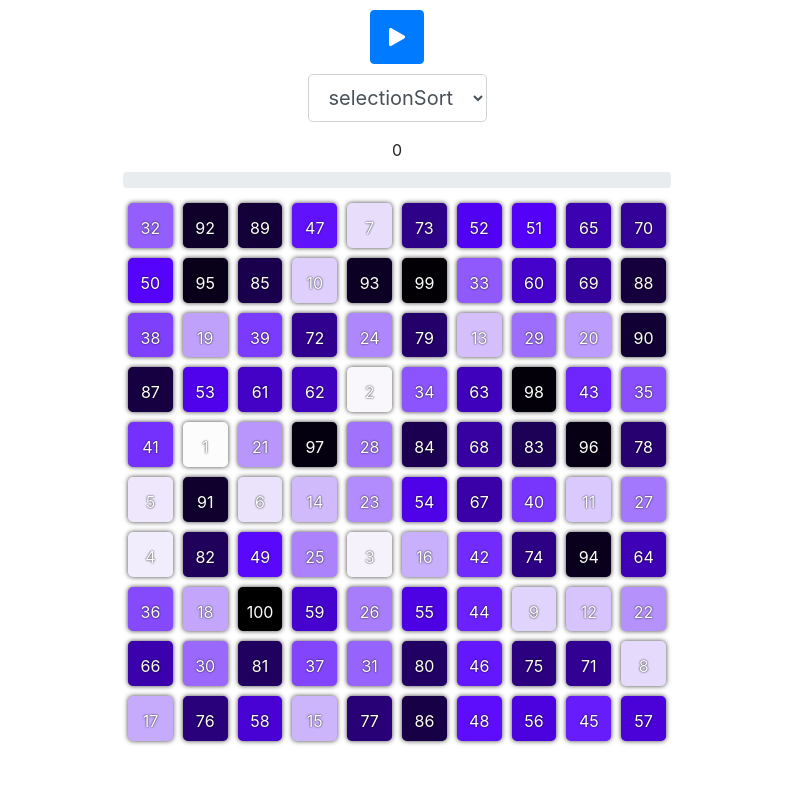
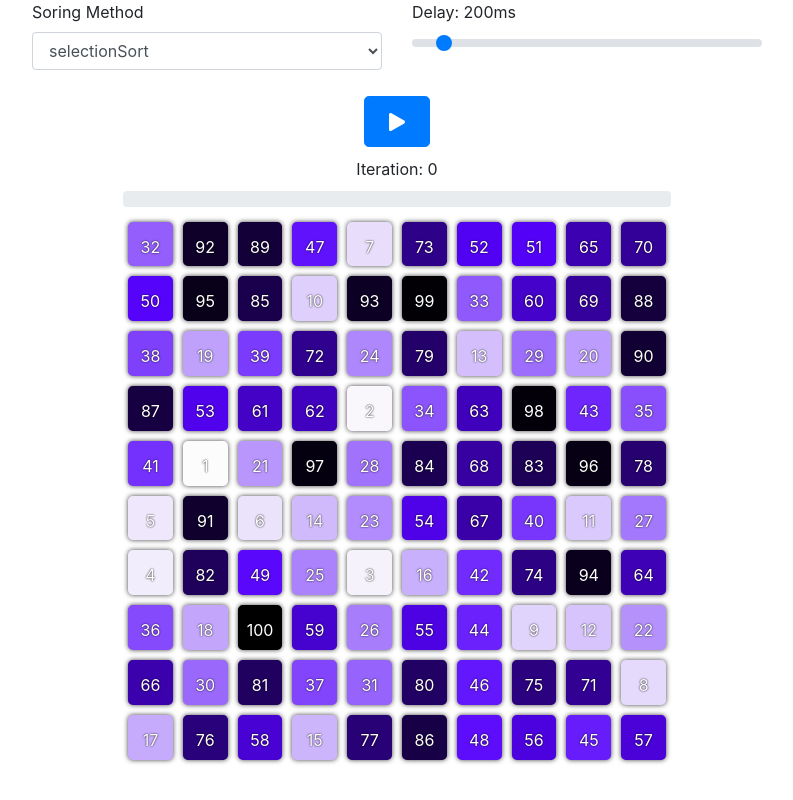
Before and after one commit to georgelioris/algovis, a React (Create React App) app: page / in a window 1280 px wide. Shown: the whole page, without its empty margins (243-1036 px from the left). Built offline with nearby package versions, Linux system fonts and the light colour scheme.

Commit message:
Implemented delay slider and improved play/pause logic

```diff
--- a/src/App.jsx
+++ b/src/App.jsx
@@ -1,9 +1,8 @@
-import React, { useEffect, useRef, useState, useMemo } from 'react';
+import React, {useEffect, useMemo, useRef, useState} from 'react';
+import ProgressBar from 'react-bootstrap/ProgressBar';
 import './App.css';
-import Form from 'react-bootstrap/Form';
-import ProgressBar from 'react-bootstrap/ProgressBar';
+import Controls from './components/Controls';
 import DataBox from './components/DataBox';
-import Controls from './components/Controls';
 import sorting from './lib/algorithms/sorting';
 import nums from './lib/nums';
 
@@ -13,9 +12,9 @@ function App() {
   const [data, setData] = useState({});
   const [values, setValues] = useState(initValues);
   const [sortingMethod, setSortingMethod] = useState(Object.keys(sorting)[0]);
-  const [button, setButton] = useState(true);
+  const [ playing, setPlaying ] = useState(false);
   const index = useRef(0);
-  const playing = useRef(false);
+  const speed = useRef(200);
   const paused = useRef(false);
   const memoData = useMemo(() => sorting[sortingMethod](nums), [sortingMethod]);
 
@@ -23,58 +22,42 @@ function App() {
     paused.current = true;
     index.current = 0;
     setValues(initValues);
-    setButton(true);
     setData(memoData);
   }, [sortingMethod, memoData]);
 
+  function handleSpeedChange(val) { speed.current = Number(val) };
+
   function pause() {
-    playing.current = false;
     paused.current = true;
   }
 
   function play() {
     paused.current = false;
-    setButton(false);
     if (index.current === Object.keys(data).length) index.current = 0;
-    if (!playing.current && Object.keys(data).length) {
-      playing.current = true;
+    if (!playing && Object.keys(data).length) {
+      setPlaying(true)
       const looping = setInterval(() => {
         if (index.current >= Object.keys(data).length || paused.current) {
-          playing.current = false;
-          setButton(true);
+          setPlaying(false)
           clearInterval(looping);
         } else {
           setValues(data[index.current]);
           index.current += 1;
         }
-      }, 100);
+      }, speed.current);
     }
   }
-
-  // useEffect(() => {
-  //   console.log(Object.keys(data).length);
-  // }, [data]);
 
   return (
     <div className="container">
       <div className="row d-flex justify-content-center">
-        <Controls {...{ button, play, pause }} />
+        <Controls {...{ play, pause, playing, speed, handleSpeedChange, sorting, setSortingMethod }} />
       </div>
       <div className="row d-flex justify-content-center">
-        <Form.Group>
-          <Form.Control
-            as="select"
-            size="lg"
-            onChange={e => setSortingMethod(e.target.value)}
-          >
-            {Object.keys(sorting).map((i, key) => (
-              <option key={key}>{i}</option>
-            ))}
-          </Form.Control>
-        </Form.Group>
       </div>
+
       <div className="row  d-flex justify-content-center">
-        <div>{index.current}</div>
+        <div>Iteration: {index.current}</div>
       </div>
       <div
         className="row  d-flex justify-content-center"
@@ -86,7 +69,7 @@ function App() {
       >
         <ProgressBar
           now={Math.round((index.current * 100) / Object.keys(data).length)}
-          animated={!button}
+          animated={playing}
         />
       </div>
       <div className="data-container">
--- a/src/components/Controls.jsx
+++ b/src/components/Controls.jsx
@@ -1,16 +1,108 @@
-import React from 'react';
+import React, { useState } from 'react';
+import { PauseFill, PlayFill } from 'react-bootstrap-icons';
 import Button from 'react-bootstrap/Button';
-import { PlayFill, PauseFill } from 'react-bootstrap-icons';
+import ButtonGroup from 'react-bootstrap/ButtonGroup';
+import Col from 'react-bootstrap/Col';
+import Form from 'react-bootstrap/Form';
 
-const Controls = ({ button, play, pause }) =>
-  button ? (
-    <Button className="controls" variant="primary" onClick={play}>
-      <PlayFill size={32} />
-    </Button>
-  ) : (
-    <Button className="controls" variant="danger" onClick={pause}>
-      <PauseFill size={32} />
-    </Button>
+const Methods = ({ sorting, setSortingMethod }) => (
+  <Form.Group>
+    <Form.Label>Soring Method</Form.Label>
+    <Form.Control
+      as="select"
+      size="md"
+      onChange={e => {
+        setSortingMethod(e.target.value);
+      }}
+    >
+      {Object.keys(sorting).map((i, key) => (
+        <option key={key}>{i}</option>
+      ))}
+    </Form.Control>
+  </Form.Group>
+);
+
+const Slider = ({ speed, handleSpeedChange, playing }) => {
+  const [value, setValue] = useState(speed.current);
+  return (
+    <Form>
+      <Form.Group controlId="formBasicRange">
+        <Form.Label>{`Delay: ${value}ms`}</Form.Label>
+        <Form.Control
+          disabled={playing}
+          onChange={e => {
+            handleSpeedChange(e.target.value);
+            setValue(e.target.value);
+          }}
+          custom
+          type="range"
+          min="100"
+          max="1500"
+          step="100"
+          value={value}
+        />
+      </Form.Group>
+    </Form>
   );
+};
+
+const Buttons = ({ playing, play, pause }) => {
+  const [disabled, setDisabled] = useState(true);
+  return (
+    <ButtonGroup size="lg">
+      {!playing ? (
+        <Button
+          className="controls"
+          variant="primary"
+          onClick={() => {
+            !playing && play();
+            setDisabled(false);
+          }}
+        >
+          <PlayFill size={32} />
+        </Button>
+      ) : (
+        <Button
+          disabled={disabled}
+          className="controls"
+          variant="danger"
+          onClick={() => {
+            pause();
+            setDisabled(true);
+          }}
+        >
+          <PauseFill size={32} />
+        </Button>
+      )}
+    </ButtonGroup>
+  );
+};
+
+const Controls = ({
+  button,
+  playing,
+  play,
+  pause,
+  speed,
+  handleSpeedChange,
+  sorting,
+  setSortingMethod
+}) => {
+  return (
+    <div className="container">
+      <div className="row  d-flex justify-content-center">
+        <Col md={4}>
+          <Methods {...{ sorting, setSortingMethod }} />
+        </Col>
+        <Col md={4}>
+          <Slider {...{ speed, handleSpeedChange, playing }} />
+        </Col>
+      </div>
+      <div className="row  d-flex justify-content-center">
+        <Buttons {...{ button, play, pause, playing }} />
+      </div>
+    </div>
+  );
+};
 
 export default Controls;
```
